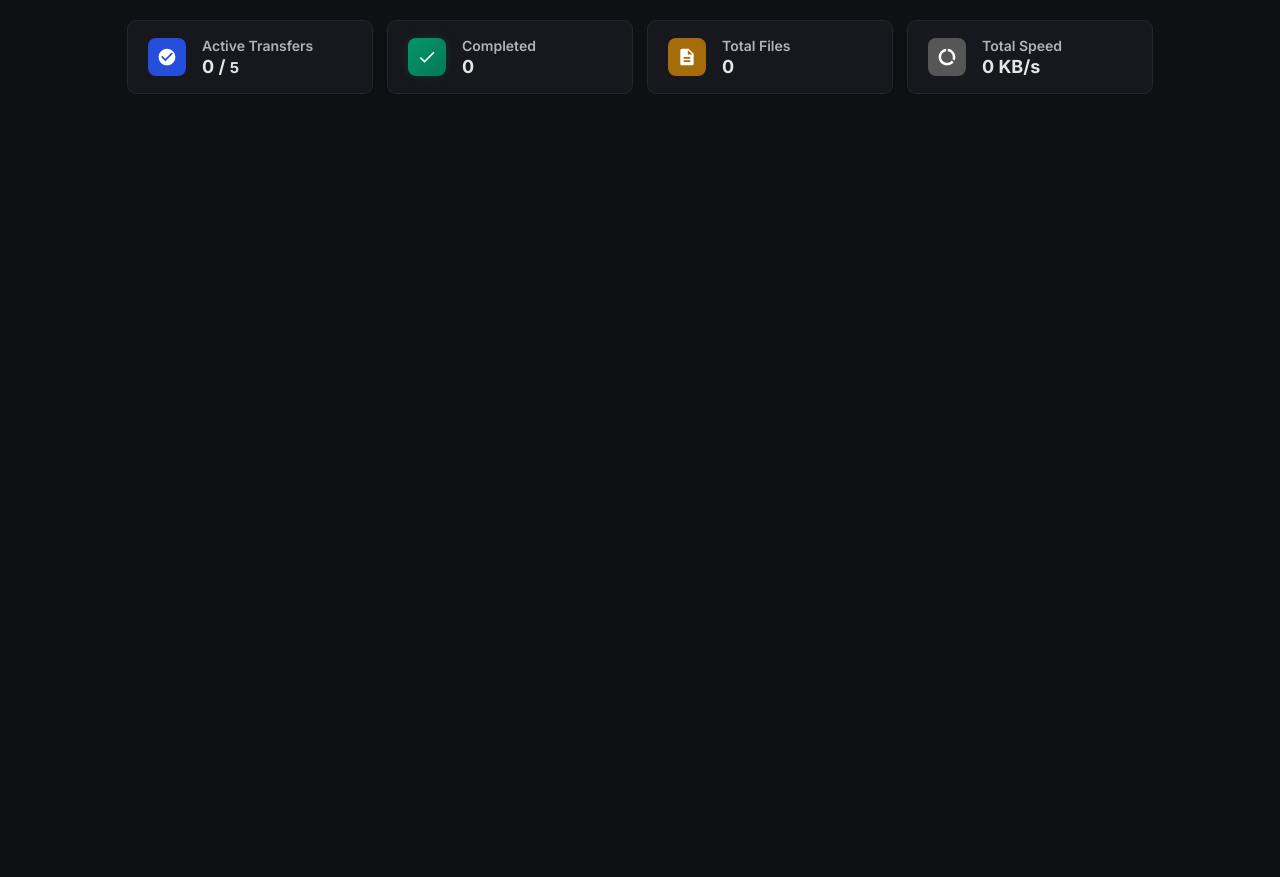
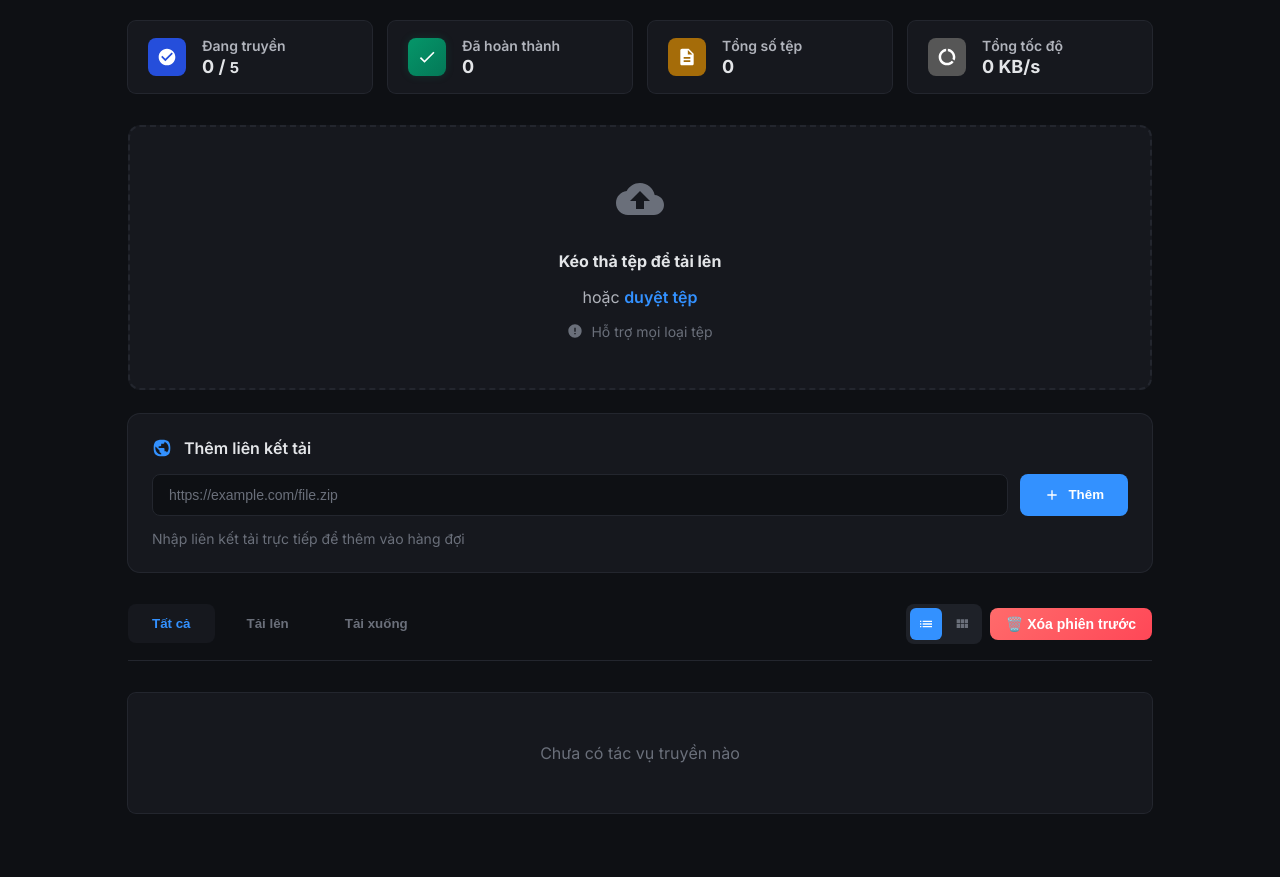
Before and after one commit to LeNguyenDuyCuong99zw/Nhom8_LapTrinhUngDungDownloadUploadMultiFile, a plain HTML site: page frontend/index.html in a window 1280 px wide. Shown: the part 98-975 px from the top of the page. Before the commit the page ends 800 px from the top, so only its background shows below. Drawn offline with Linux system fonts and the light colour scheme; a script that the page names is missing.

Commit message:
Cap nhat sua doi trang tri thiet ke trang Frontend

```diff
--- a/frontend/index.html
+++ b/frontend/index.html
@@ -3,7 +3,7 @@
   <head>
     <meta charset="UTF-8" />
     <meta name="viewport" content="width=device-width, initial-scale=1" />
-    <title>FlexTransfer Hub</title>
+  <title>FlexTransfer Hub</title>
     <link rel="icon" type="image/x-icon" href="favicon.ico" />
     <link href="style.css" rel="stylesheet" />
   </head>
@@ -14,11 +14,11 @@
           <div class="header-text">
             <h1>FlexTransfer Hub</h1>
             <p>
-              Professional multi-file transfer manager with advanced controls
+              Trình quản lý truyền tệp đa luồng chuyên nghiệp với điều khiển nâng cao
             </p>
           </div>
           <div class="header-buttons">
-            <button class="nav-btn" id="file-manager-btn" title="File Manager">
+            <button class="nav-btn" id="file-manager-btn" title="Quản lý tệp">
               <svg
                 width="20"
                 height="20"
@@ -29,9 +29,9 @@
                   d="M20 6h-2l-2-2H4c-1.1 0-1.99.9-1.99 2L2 18c0 1.1.9 2 2 2h16c1.1 0 2-.9 2-2V8c0-1.1-.9-2-2-2zm0 12H4V8h16v10z"
                 />
               </svg>
-              <span>File Manager</span>
+              <span>Quản lý tệp</span>
             </button>
-            <button class="settings-btn" id="settings-btn" title="Settings">
+            <button class="settings-btn" id="settings-btn" title="Cài đặt">
               <svg
                 width="20"
                 height="20"
@@ -51,12 +51,12 @@
       <div class="modal" id="settings-modal">
         <div class="modal-content">
           <div class="modal-header">
-            <h3>Upload Settings</h3>
+            <h3>Cài đặt tải lên</h3>
             <button class="close-btn" id="close-settings">&times;</button>
           </div>
           <div class="modal-body">
             <div class="setting-group">
-              <label for="max-concurrent-slider">Max Concurrent Uploads:</label>
+              <label for="max-concurrent-slider">Số tải lên đồng thời tối đa:</label>
               <input
                 type="range"
                 id="max-concurrent-slider"
@@ -67,7 +67,7 @@
               <span id="max-concurrent-value">5</span>
             </div>
             <div class="setting-group">
-              <label for="chunk-size-select">Chunk Size (KB):</label>
+              <label for="chunk-size-select">Kích thước khối (KB):</label>
               <select id="chunk-size-select">
                 <option value="256">256 KB</option>
                 <option value="512" selected>512 KB</option>
@@ -78,13 +78,13 @@
             <div class="setting-group">
               <label>
                 <input type="checkbox" id="auto-start-queue" />
-                Auto-start queued uploads
+                Tự động bắt đầu hàng đợi
               </label>
             </div>
           </div>
           <div class="modal-footer">
             <button class="btn btn-apply" id="apply-settings">
-              Apply Settings
+              Áp dụng
             </button>
           </div>
         </div>
@@ -100,7 +100,7 @@
             </svg>
           </div>
           <div class="card-text">
-            <span>Active Transfers</span>
+            <span>Đang truyền</span>
             <span
               ><b id="active-count">0</b> /
               <small id="max-concurrent">5</small></span
@@ -115,7 +115,7 @@
             </svg>
           </div>
           <div class="card-text">
-            <span>Completed</span>
+            <span>Đã hoàn thành</span>
             <span><b>0</b></span>
           </div>
         </div>
@@ -129,7 +129,7 @@
             </svg>
           </div>
           <div class="card-text">
-            <span>Total Files</span>
+            <span>Tổng số tệp</span>
             <span><b>0</b></span>
           </div>
         </div>
@@ -143,13 +143,152 @@
             </svg>
           </div>
           <div class="card-text">
-            <span>Total Speed</span>
+            <span>Tổng tốc độ</span>
             <span>0 KB/s</span>
           </div>
         </div>
       </section>
 
+      <section
+        class="upload-section"
+        aria-label="File upload and download input"
+      >
+        <label
+          for="file-dropzone"
+          class="dropzone"
+          tabindex="0"
+          aria-describedby="dropzone-info"
+        >
+          <span class="icon" aria-hidden="true">
+            <svg width="48" height="48" viewBox="0 0 24 24" fill="currentColor">
+              <path
+                d="M19.35 10.04C18.67 6.59 15.64 4 12 4 9.11 4 6.6 5.64 5.35 8.04 2.34 8.36 0 10.91 0 14c0 3.31 2.69 6 6 6h13c2.76 0 5-2.24 5-5 0-2.64-2.05-4.78-4.65-4.96zM14 13v4h-4v-4H7l5-5 5 5h-3z"
+              />
+            </svg>
+          </span>
+          <p><strong>Kéo thả tệp để tải lên</strong></p>
+          <p>hoặc <a href="#" id="browse-files-link">duyệt tệp</a></p>
+          <small id="dropzone-info">
+            <svg width="16" height="16" viewBox="0 0 24 24" fill="currentColor">
+              <path
+                d="M12 2C6.48 2 2 6.48 2 12s4.48 10 10 10 10-4.48 10-10S17.52 2 12 2zm1 15h-2v-2h2v2zm0-4h-2V7h2v6z"
+              />
+            </svg>
+            Hỗ trợ mọi loại tệp
+          </small>
+          <input
+            type="file"
+            id="file-dropzone"
+            multiple
+            style="display: none"
+          />
+        </label>
 
+        <form
+          class="add-url-section"
+          onsubmit="event.preventDefault()"
+          aria-labelledby="add-url-label"
+        >
+          <div class="add-url-header" id="add-url-label">
+            <svg width="20" height="20" viewBox="0 0 24 24" fill="currentColor">
+              <path
+                d="M12 2C4.48 2 2 4.48 2 12s2.48 10 10 10 10-2.48 10-10S19.52 2 12 2zm-1 17.93c-3.94-.49-7-3.85-7-7.93 0-.62.08-1.21.21-1.79L9 15v1c0 1.1.9 2 2 2v1.93zm6.9-2.54c-.26-.81-1-1.39-1.9-1.39h-1v-3c0-.55-.45-1-1-1H8v-2h2c.55 0 1-.45 1-1V7h2c1.1 0 2-.9 2-2v-.41c2.93 1.19 5 4.06 5 7.41 0 2.08-.8 3.97-2.1 5.39z"
+              />
+            </svg>
+            <span>Thêm liên kết tải</span>
+          </div>
+          <div class="url-input-group">
+              <input
+              type="text"
+              id="download-url"
+              name="download-url"
+              placeholder="https://example.com/file.zip"
+              aria-label="Nhập liên kết tải trực tiếp"
+              spellcheck="false"
+            />
+            <button
+              id="add-url-btn"
+              aria-label="Thêm liên kết"
+              type="submit"
+            >
+              <svg
+                width="16"
+                height="16"
+                viewBox="0 0 24 24"
+                fill="currentColor"
+              >
+                <path d="M19 13h-6v6h-2v-6H5v-2h6V5h2v6h6v2z" />
+              </svg>
+              Thêm
+            </button>
+          </div>
+          <small class="add-url-instruction">
+            Nhập liên kết tải trực tiếp để thêm vào hàng đợi
+          </small>
+        </form>
+      </section>
+
+      <nav class="tabs-wrapper" role="tablist" aria-label="Transfer type tabs">
+        <div class="tabs-left">
+          <button
+            class="tab active"
+            role="tab"
+            aria-selected="true"
+            tabindex="0"
+            id="tab-all"
+            aria-controls="panel-all"
+          >
+            Tất cả
+          </button>
+          <button
+            class="tab"
+            role="tab"
+            aria-selected="false"
+            tabindex="-1"
+            id="tab-uploads"
+            aria-controls="panel-uploads"
+          >
+            Tải lên
+          </button>
+          <button
+            class="tab"
+            role="tab"
+            aria-selected="false"
+            tabindex="-1"
+            id="tab-downloads"
+            aria-controls="panel-downloads"
+          >
+            Tải xuống
+          </button>
+        </div>
+        <div class="tabs-right">
+          <div class="view-toggle">
+            <button class="view-btn active" id="list-view" title="Dạng danh sách">
+              <svg width="16" height="16" viewBox="0 0 24 24" fill="currentColor">
+                <path
+                  d="M3 13h2v-2H3v2zm0 4h2v-2H3v2zm0-8h2V7H3v2zm4 4h14v-2H7v2zm0 4h14v-2H7v2zM7 7v2h14V7H7z"
+                />
+              </svg>
+            </button>
+            <button class="view-btn" id="grid-view" title="Dạng ô">
+              <svg width="16" height="16" viewBox="0 0 24 24" fill="currentColor">
+                <path
+                  d="M4 11h5V5H4v6zm0 7h5v-6H4v6zm6 0h5v-6h-5v6zm6 0h5v-6h-5v6zm-6-7h5V5h-5v6zm6-6v6h5V5h-5z"
+                />
+              </svg>
+            </button>
+          </div>
+          <button class="clear-previous-btn" id="clear-previous-btn" title="Xóa tệp phiên trước">
+            🗑️ Xóa phiên trước
+          </button>
+        </div>
+      </nav>
+          </button>
+
+      <section aria-live="polite" aria-atomic="true" class="no-transfers">
+        Chưa có tác vụ truyền nào
+      </section>
+    </div>
 
     <script>
       // WebSocket configuration
```
